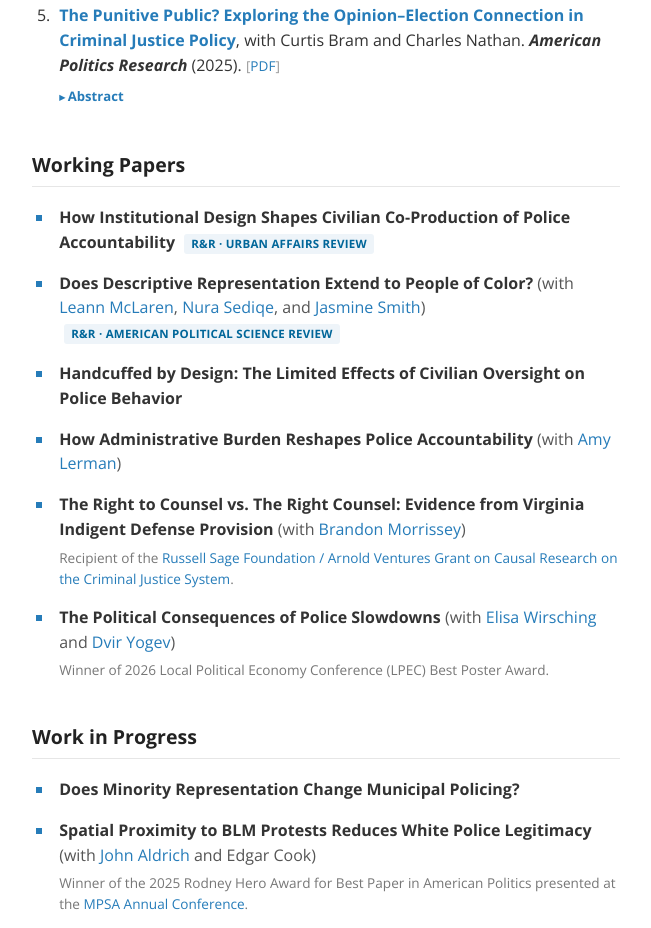
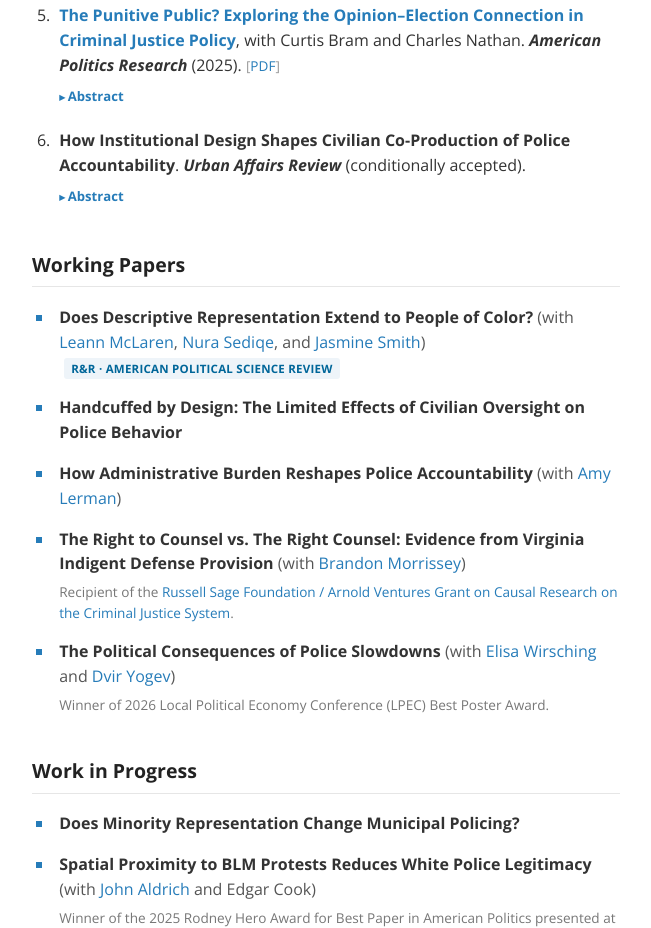
Before and after one commit to krishnamurthyarvindram-cpu/krishnamurthyarvindram-cpu.github.io, a plain HTML site: page index.html in a window 1280 px wide. Shown: the part 940-1868 px from the top of the page, without its empty margins (468-1119 px from the left). Drawn offline with nearby package versions, Linux system fonts and the light colour scheme.

Commit message:
Add new paper on police accountability and update details
Added a new entry for a paper on police accountability and updated the abstract section.

```diff
--- a/index.html
+++ b/index.html
@@ -107,13 +107,18 @@
         <a class="ptitle" href="https://journals.sagepub.com/doi/10.1177/1532673X241296521">The Punitive Public? Exploring the Opinion&ndash;Election Connection in Criminal Justice Policy</a>, with Curtis Bram and Charles Nathan. <span class="venue">American Politics Research</span> <span class="year">(2025)</span>. <span class="linkset">[<a href="https://www.dropbox.com/scl/fi/rz4bjnij3u6w39z37bm66/APR_2024.pdf?rlkey=fidzieibzgvl1djpgnyb3b3zz&st=2t0h3s7p&dl=0">PDF</a>]</span>
         <details class="abs"><summary>Abstract</summary><p>A long-standing line of research attributes criminal legal policy outcomes in America to policy attitudes held by the public. For these scholars, one possible mechanism driving this relationship is a punitive public electing punitive politicians. This article presents new evidence demonstrating that citizens' criminal legal policy attitudes do not directly translate into their electoral choices. We use three conjoint experiments to demonstrate this disjunction. Our first two experiments demonstrate agreement about which classes of offenders are more deserving of release. This agreement generally holds for Democrats, Republicans, and respondents at all levels of racial resentment. However, when respondents were asked to choose between hypothetical legislative candidates promising to release these same classes of offenders, the consensus breaks down. In a hypothetical electoral context, partisan and racial resentment-based divisions intensify. These findings suggest that the translation between criminal legal policy attitudes and electoral preferences is not straightforward.</p></details>
       </li>
+            <li>
+        <span class="ptitle">How Institutional Design Shapes Civilian Co-Production of Police Accountability</span>.
+        <span class="venue">Urban Affairs Review</span> (conditionally accepted).
+        <details class="abs">
+          <summary>Abstract</summary>
+          <p>Civilian oversight agencies (COAs) are meant to improve police accountability, but their effectiveness depends on residents filing complaints and attending meetings. I argue that institutional design shapes whether residents view oversight as worth activating and test this argument with two sources of evidence from Chicago. A difference-in-differences comparison with sixteen oversight jurisdictions shows that Chicago’s 2023 reform creating elected District Councils is associated with about 68 additional complaints per month. An original survey experiment of Chicago residents shows that direct election raises stated willingness to file a complaint and attend a board meeting by 4 to 5 points on a 0–100 scale, and that disciplinary power raises complaint willingness by about 4 points. Election primarily increases perceived fairness and legitimacy, while disciplinary power primarily increases beliefs that complaints will have consequences. Oversight design matters not only because it constrains police but because it shapes whether residents see oversight as worth using.</p>
+        </details>
+      </li>
     </ol>
 
     <h2 class="sec" id="working-papers">Working Papers</h2>
     <ul class="papers">
-      <li>
-        <span class="ptitle">How Institutional Design Shapes Civilian Co-Production of Police Accountability</span> <span class="tag">R&amp;R &middot; Urban Affairs Review</span>
-      </li>
       <li>
         <span class="ptitle">Does Descriptive Representation Extend to People of Color?</span> <span class="with">(with <a href="https://www.leannmclaren.com/">Leann McLaren</a>, <a href="https://nurasediqe.com/about">Nura Sediqe</a>, and <a href="https://jasminecarrerasmith.com/">Jasmine Smith</a>)</span> <span class="tag">R&amp;R &middot; American Political Science Review</span>
       </li>
```
